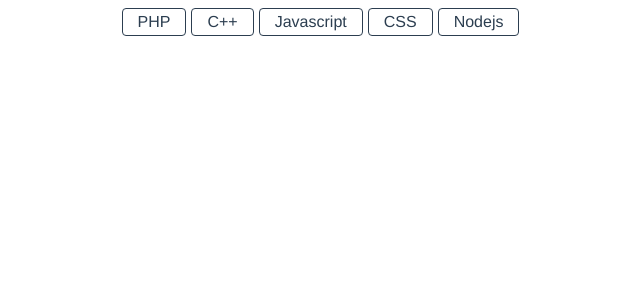
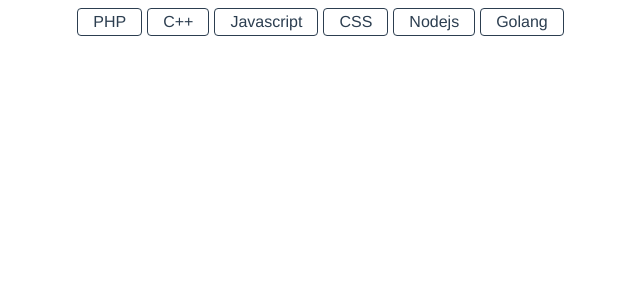
Before and after one commit to vxduc9999/learningVue, a Vue app: page /tag in a window 1280 px wide. Shown: the top 300 px of the page, without its empty margins (317-957 px from the left). Built offline with nearby package versions, Linux system fonts and the light colour scheme.

Commit message:
New feature Add new feature in abc References: 1000-Test

```diff
--- a/src/components/tagSelected.vue
+++ b/src/components/tagSelected.vue
@@ -25,6 +25,7 @@ export default {
         { name: "Javascript", selected: false },
         { name: "CSS", selected: false },
         { name: "Nodejs", selected: false },
+        { name: "Golang", selected: false },
       ],
     };
   },
```
